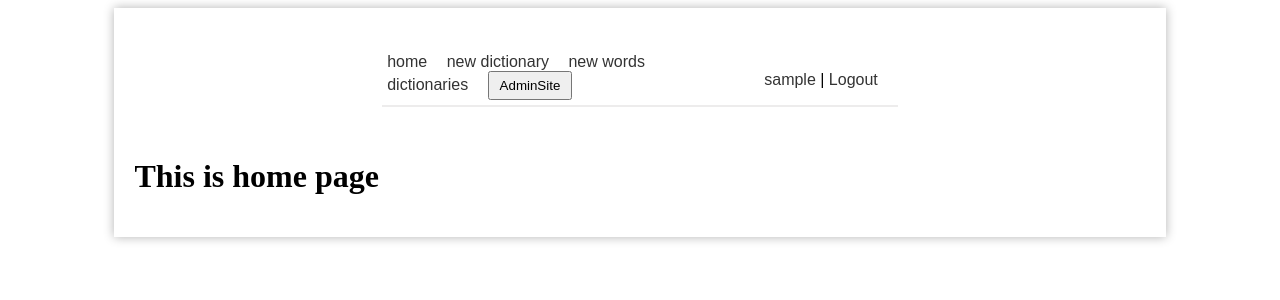
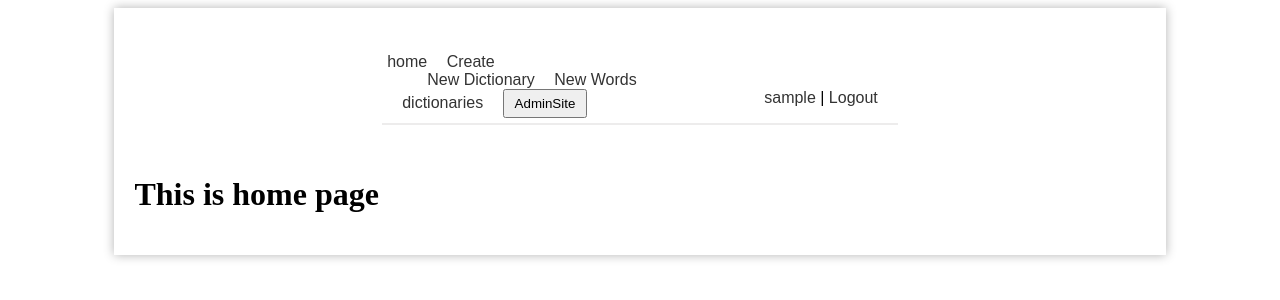
Before and after one commit to F-redy/assistant_in_learning_new_words, a Django app: page / in a window 1280 px wide. Shown: the top 300 px of the page. Run offline with Django 4.2, Linux system fonts and the light colour scheme; the visitor is signed in with stand-in values (Sample User, id 1).

Commit message:
add _nav.html

```diff
--- a/templates/inc/_nav.html
+++ b/templates/inc/_nav.html
@@ -5,8 +5,13 @@
 
         {% if request.user.is_authenticated %}
 
-            <li><a href="{% url 'words:add_dictionary' %}"> new dictionary</a></li>
-            <li><a href="{% url 'words:add_new_words' %}"> new words</a></li>
+            <li class="dropdown">
+                <a href="#">Create</a>
+                <ul class="dropdown-content">
+                    <li><a href="{% url 'words:add_dictionary' %}">New Dictionary</a></li>
+                    <li><a href="{% url 'words:add_new_words' %}">New Words</a></li>
+                </ul>
+            </li>
 
             <li><a href="{% url 'words:show_dictionaries' %}"> dictionaries</a></li>
 
```
